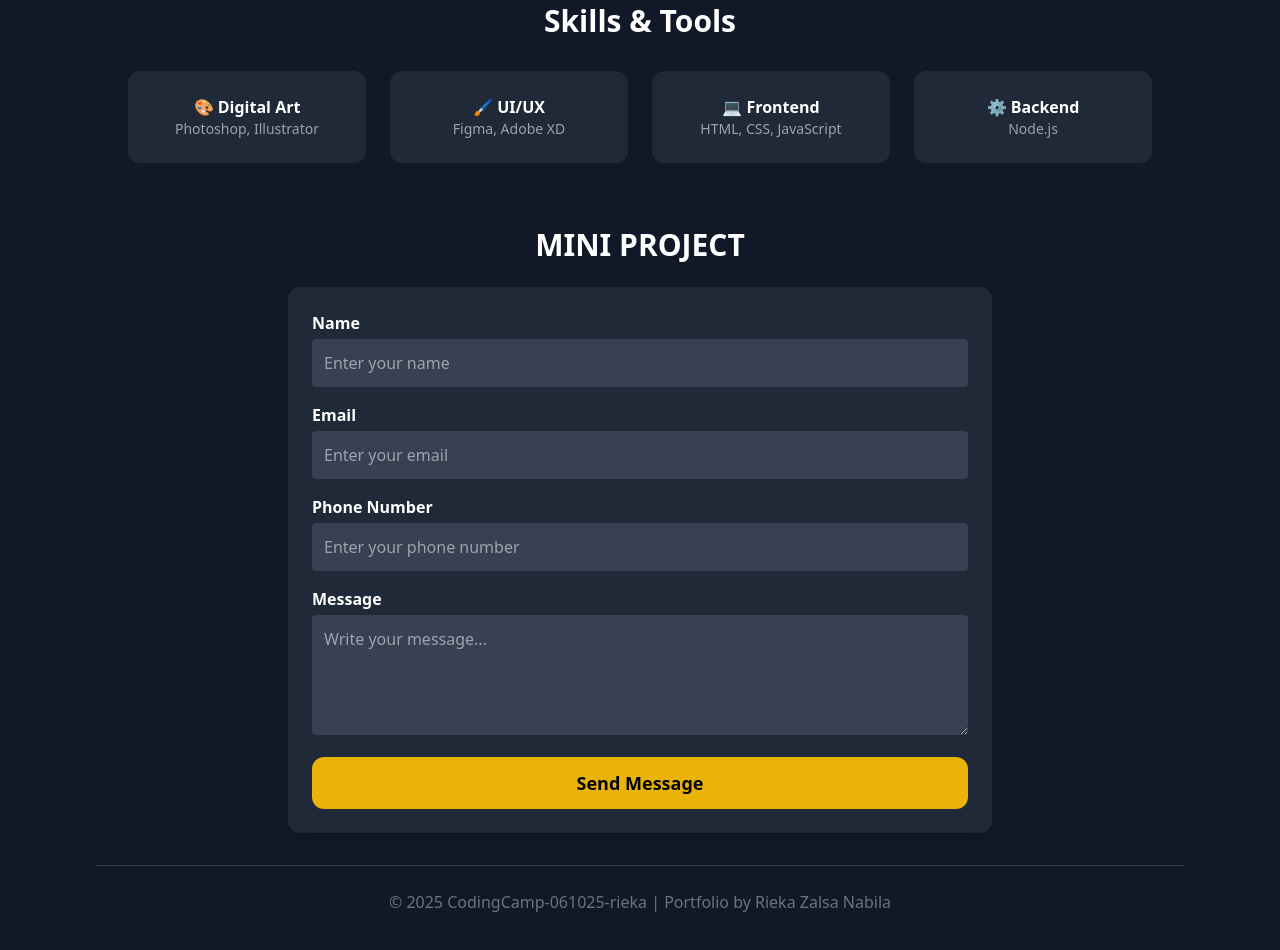
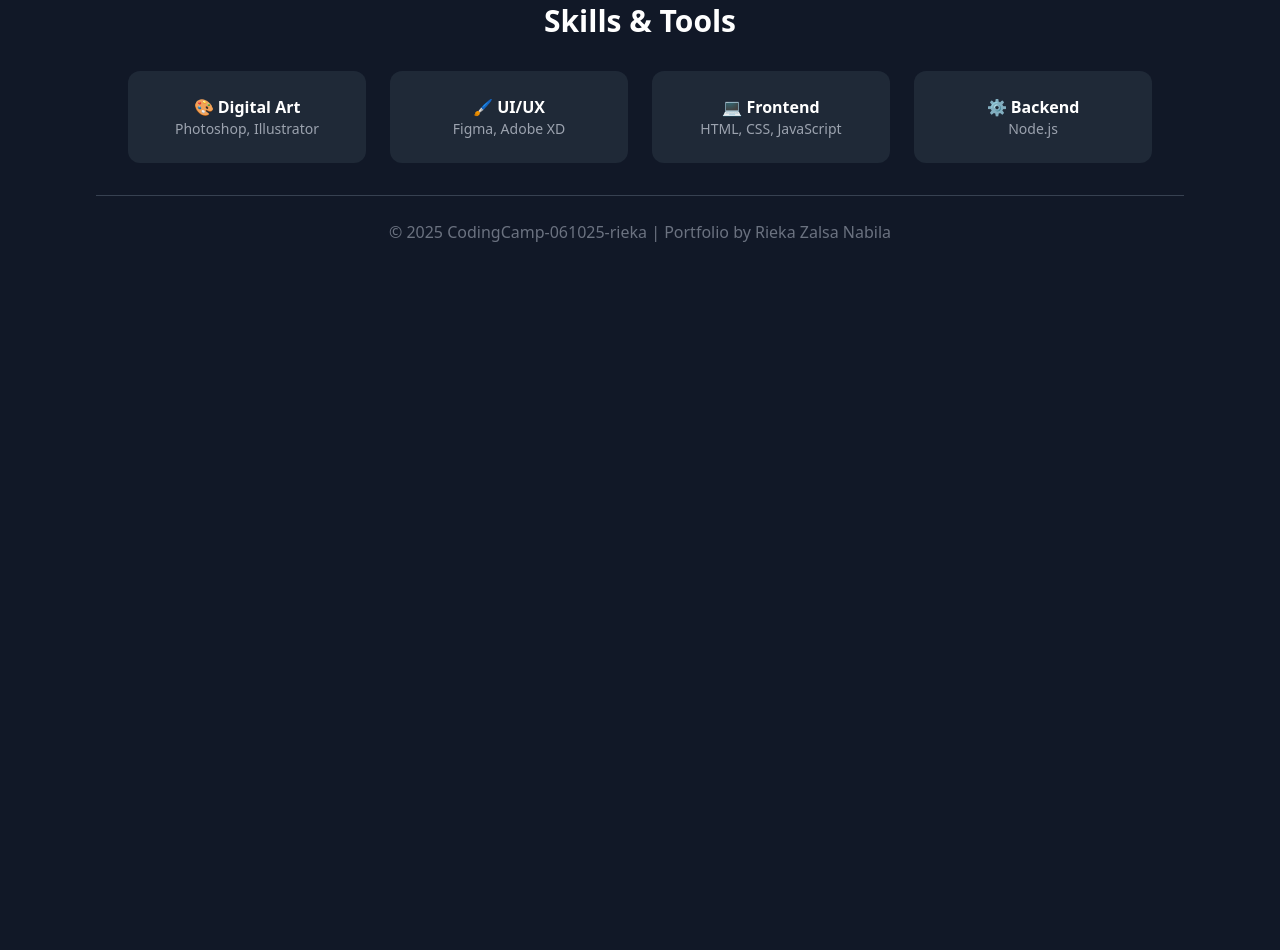
Before and after one commit to Rey-09/Portfolio-detail, a plain HTML site: page index.html in a window 1280 px wide. Shown: the part 3067-4017 px from the top of the page. After the commit the page ends 3367 px from the top, so only its background shows below. Drawn offline with nearby package versions, Linux system fonts and the light colour scheme.

Commit message:
update layout

```diff
--- a/index.html
+++ b/index.html
@@ -136,33 +136,6 @@
 
 
 
-  <!-- ================= CONTACT FORM ================= -->
-  <section class="max-w-3xl mx-auto p-8 text-center">
-    <h2 class="text-3xl font-bold mb-6">MINI PROJECT</h2>
-    <form id="contactForm" class="bg-gray-800 p-6 rounded-xl shadow-lg text-left space-y-4">
-      <div>
-        <label class="block mb-1 font-semibold">Name</label>
-        <input id="name" type="text" class="w-full p-3 rounded bg-gray-700 text-white" placeholder="Enter your name" />
-      </div>
-      <div>
-        <label class="block mb-1 font-semibold">Email</label>
-        <input id="email" type="email" class="w-full p-3 rounded bg-gray-700 text-white" placeholder="Enter your email" />
-      </div>
-      <div>
-        <label class="block mb-1 font-semibold">Phone Number</label>
-        <input id="phone" type="text" class="w-full p-3 rounded bg-gray-700 text-white" placeholder="Enter your phone number" />
-      </div>
-      <div>
-        <label class="block mb-1 font-semibold">Message</label>
-        <textarea id="message" rows="4" class="w-full p-3 rounded bg-gray-700 text-white" placeholder="Write your message..."></textarea>
-      </div>
-      <button type="submit" class="w-full mt-4 py-3 rounded-xl bg-yellow-500 text-black font-semibold text-lg hover:bg-yellow-400 transition">
-        Send Message
-      </button>
-    </form>
-    <p id="formMessage" class="mt-4 text-yellow-400 font-semibold hidden"></p>
-  </section>
-
   <!-- ================= FOOTER ================= -->
   <footer class="text-center py-6 border-t border-gray-700 text-gray-500">
     © 2025 CodingCamp-061025-rieka | Portfolio by Rieka Zalsa Nabila
```
